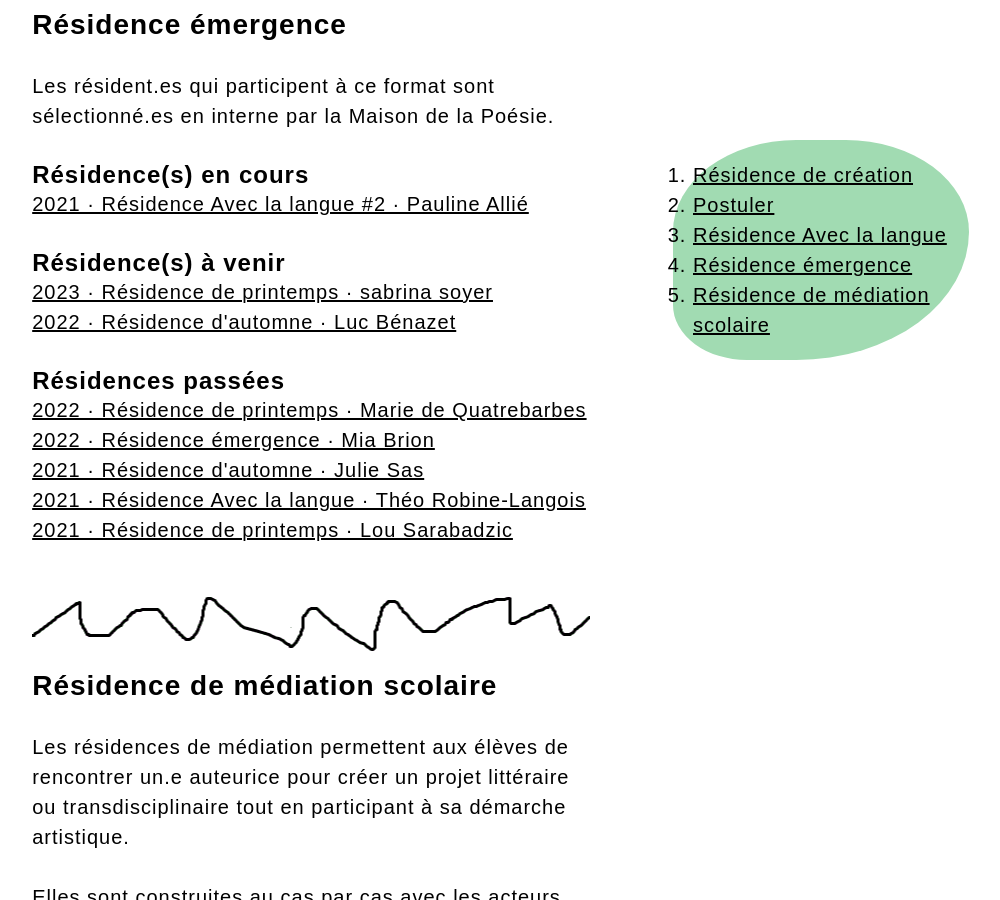
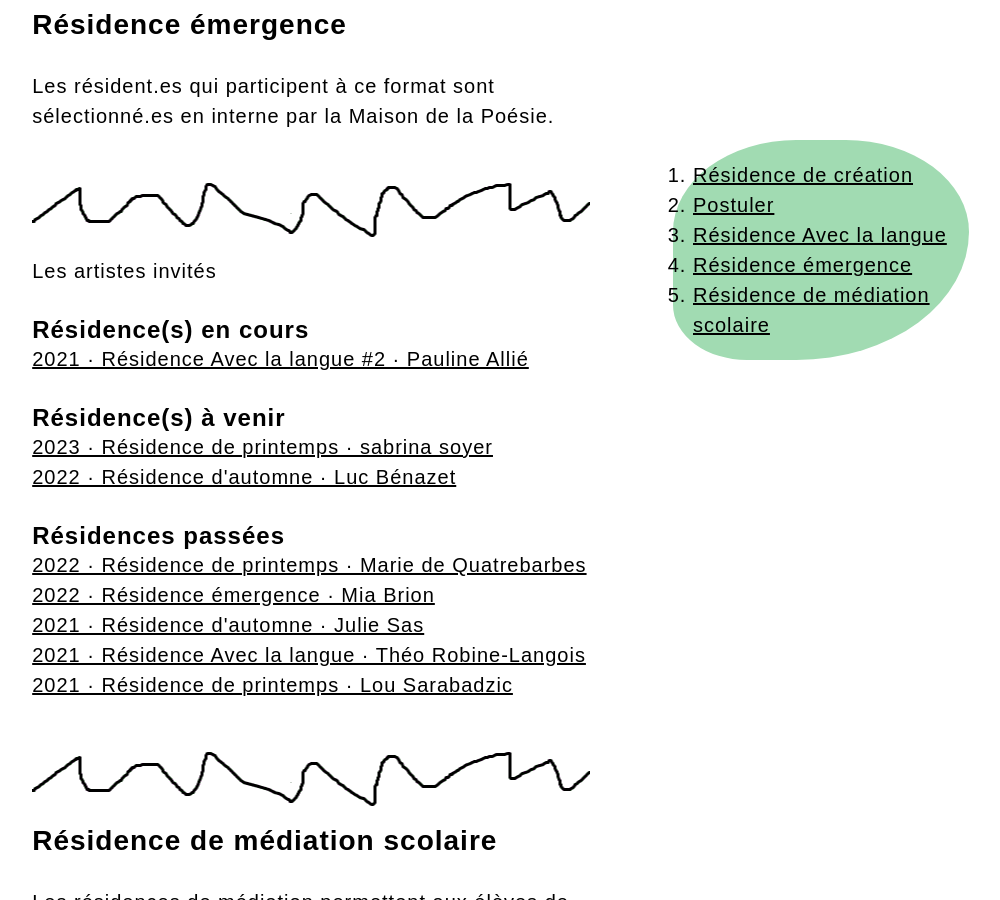
Before and after one commit to PQuod/MaisondelaPoesiedeRennes, a Jekyll site: the page built from residences.md, in a window 1280 px wide and 900 px high, scrolled down 3181 px. Shown: the whole window, without its empty margins (241-1241 px from the left). Built offline with Jekyll 4.4.1, drawn with Linux system fonts in a browser that asks for light colours; some web fonts are replaced; a script that is not in the unit is left out.

Commit message:
Update Pages “residences”

```diff
--- a/residences.md
+++ b/residences.md
@@ -74,6 +74,10 @@
 
 Les résident.es qui participent à ce format sont sélectionné.es en interne par la Maison de la Poésie.
 
+---
+
+Les artistes invités
+
 <div id="list_res"></div>
 
 - - -
```
